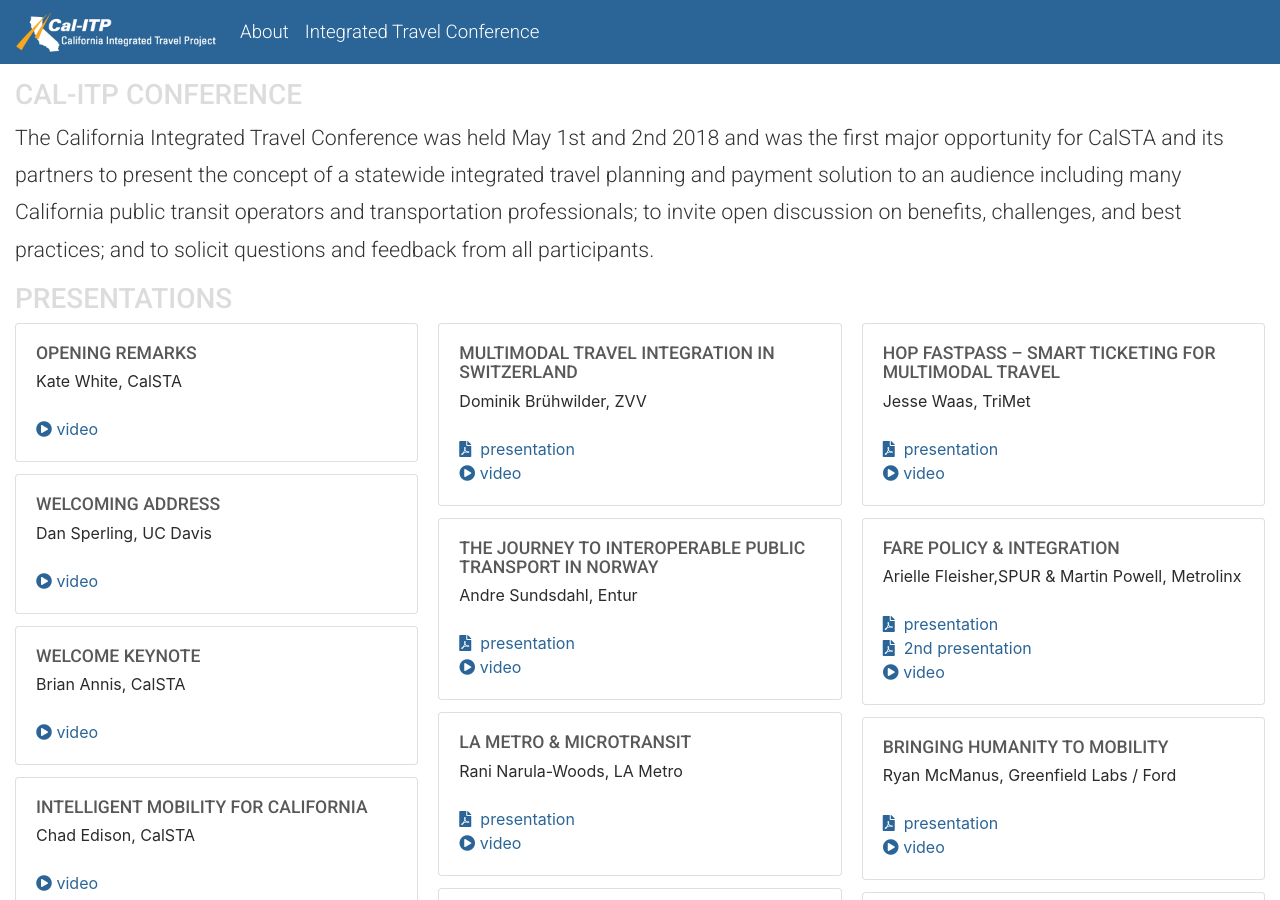
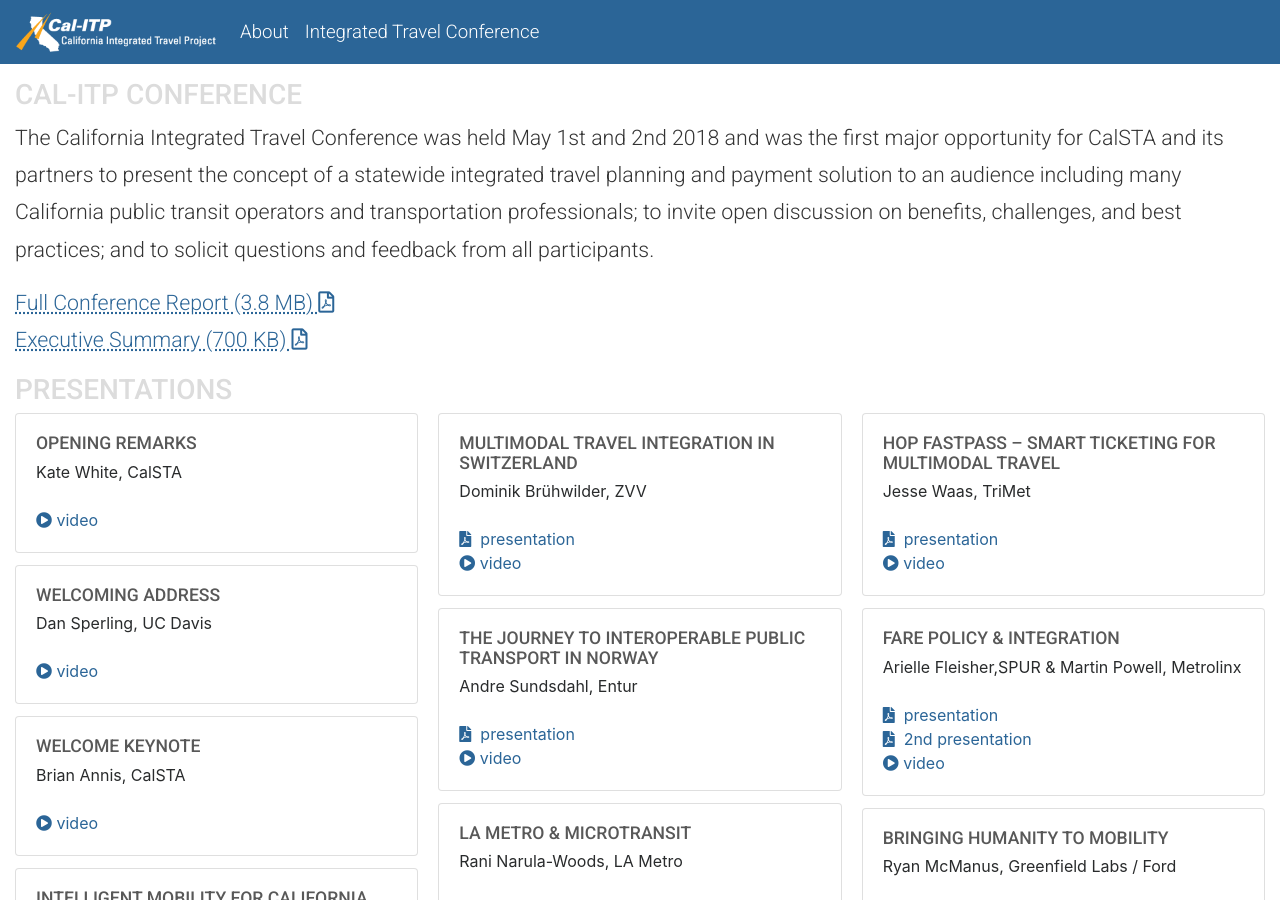
Before and after one commit to cal-itp/archived.cal-itp.github.io, a Jekyll site: the page built from conference.html, in a window 1280 px wide and 900 px high. Built offline with Jekyll 4.4.1, drawn with Linux system fonts in a browser that asks for light colours; nearby versions of some CDN libraries.

Commit message:
Add reports

```diff
--- a/conference.html
+++ b/conference.html
@@ -7,6 +7,11 @@
 <h3>Cal-ITP Conference</h3>
 
 <p>The California Integrated Travel Conference was held May 1st and 2nd 2018 and was the first major opportunity for CalSTA and its partners to present the concept of a statewide integrated travel planning and payment solution to an audience including many California public transit operators and transportation professionals; to invite open discussion on benefits, challenges, and best practices; and to solicit questions and feedback from all participants.
+
+<p><a href= "{{ site.url }}/assets/ccjpa_calitp_Phase2Report_FINAL_091418.pdf">Full Conference Report (3.8 MB)&nbsp;<i class="far fa-file-pdf"></i>
+</a>
+<br><a href= "{{ site.url }}/assets/ccjpa_calitp_Phase2Report_summary_FINAL_091418.pdf">Executive Summary (700 KB)&nbsp;<i class="far fa-file-pdf"></i>
+</a>
 
 <section id="presentations">
 <h3>Presentations</h3>
```
Also changed, not shown: 2 other files.
